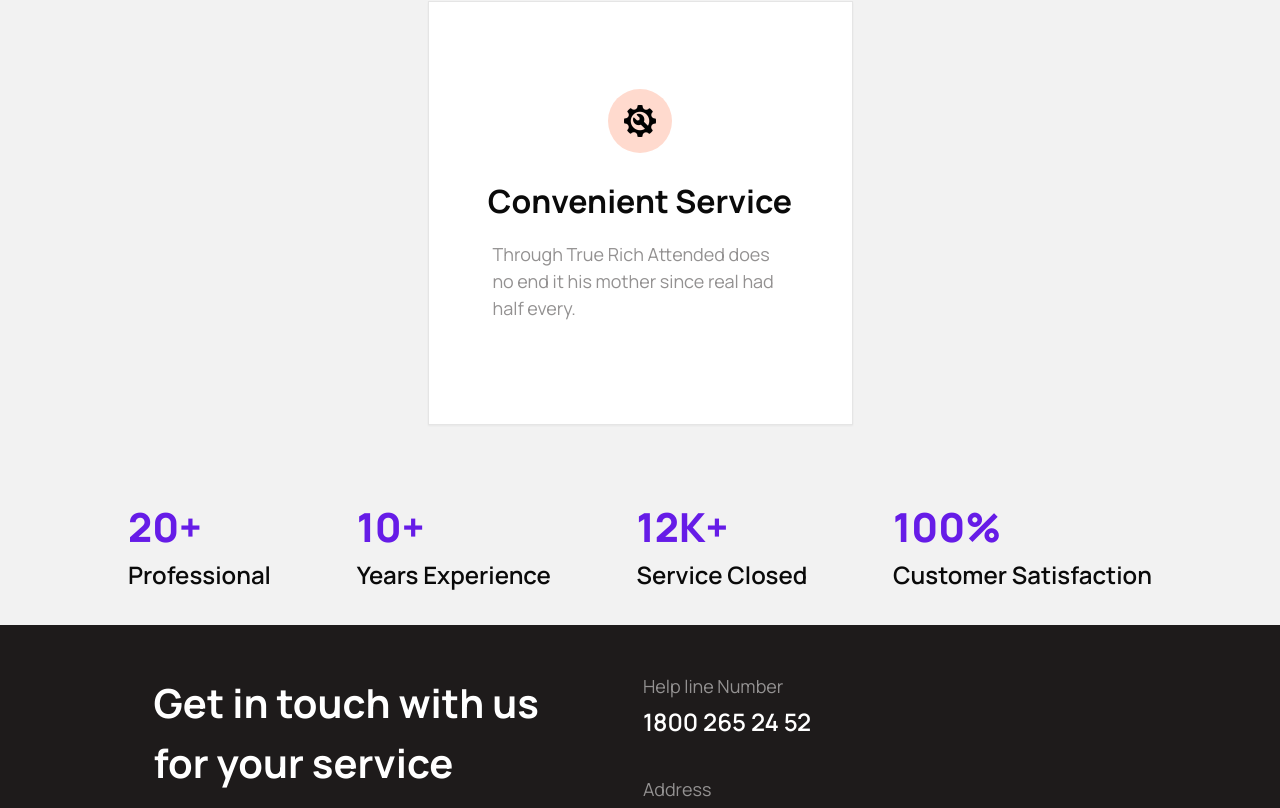
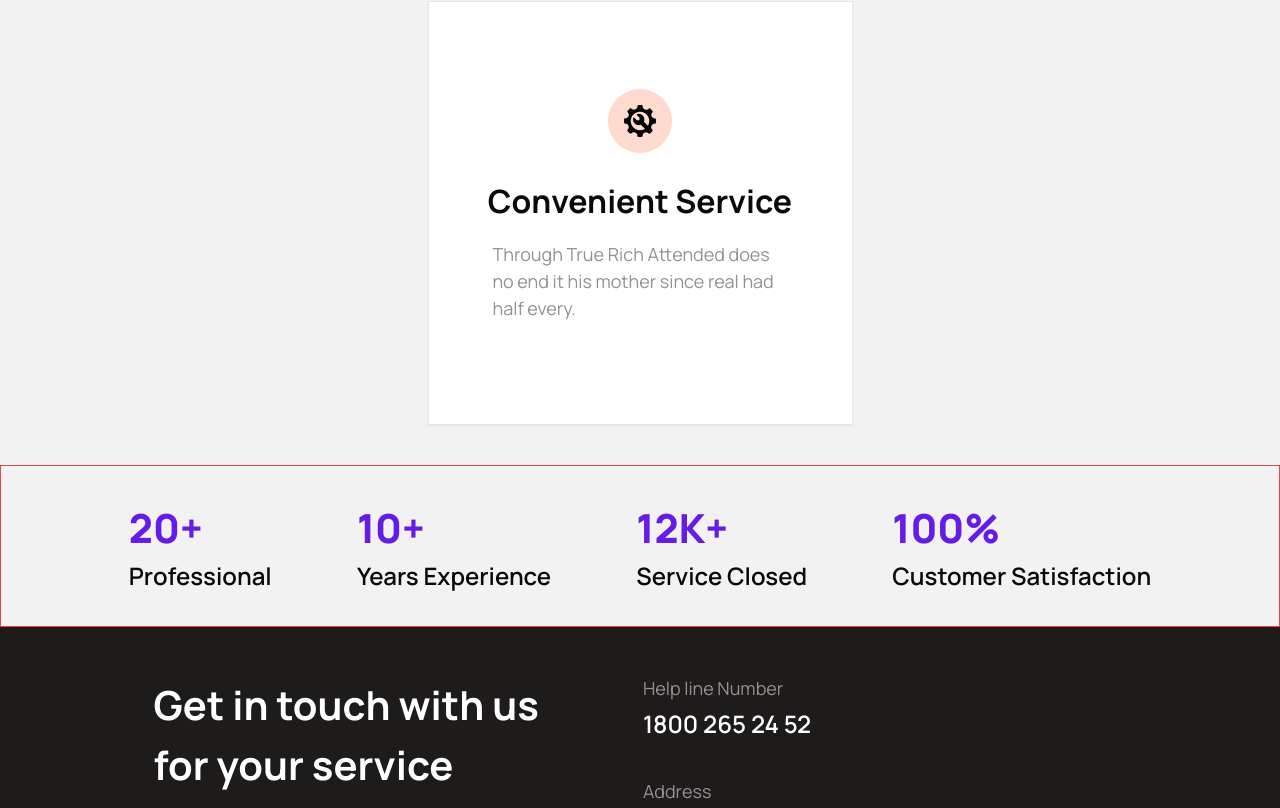
Before and after one commit to w3ngithub/revive-motors, a Next.js app: page /about in a window 1280 px wide. Shown: the part 1989-2797 px from the top of the page. Built offline with nearby package versions, Linux system fonts and the light colour scheme.

Commit message:
fix: fix on costumer satisfaction

```diff
--- a/src/components/custom-components/about-card.tsx
+++ b/src/components/custom-components/about-card.tsx
@@ -86,7 +86,9 @@ const AboutCard = () => {
           </div>
         </section>
       </div>
+      <div className="border border-red-500 block">
       <CustomerSatisfaction />
+      </div>
     </>
   );
 };
```
